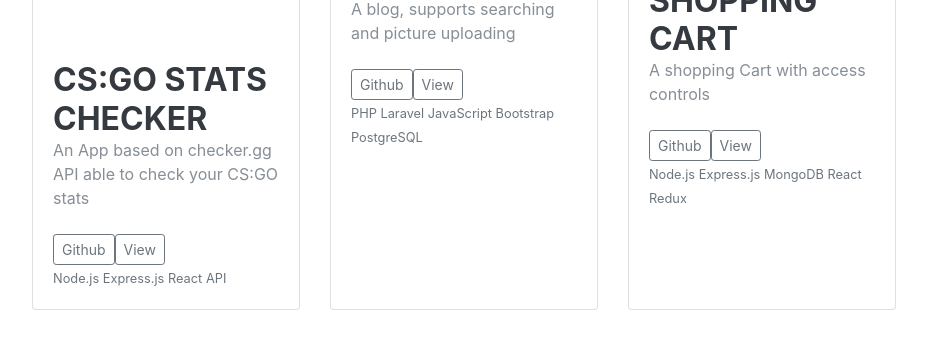
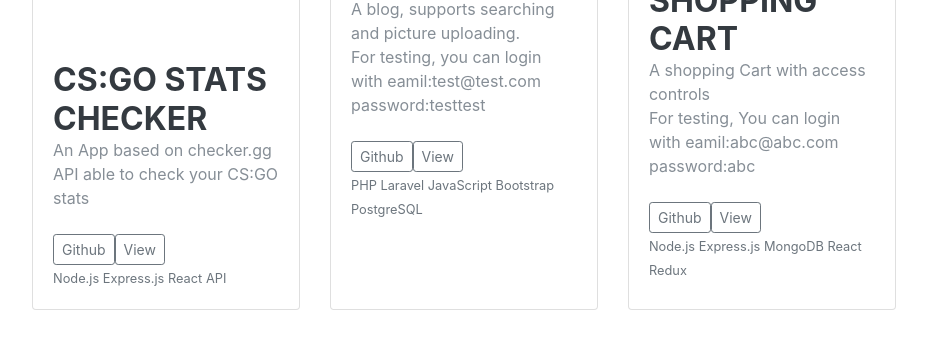
Before and after one commit to willzhiwang/willzhiwang.github.io, a plain HTML site: page index.html in a window 1280 px wide. Shown: the part 3598-3947 px from the top of the page, without its empty margins (176-1103 px from the left). Drawn offline with nearby package versions, Linux system fonts and the light colour scheme; a web font is replaced by a local one.

Commit message:
Update index.html

```diff
--- a/index.html
+++ b/index.html
@@ -289,7 +289,10 @@
                             <div class="card-body">
                                 <h3 class="mb-0">Blog</h3>
                                 <div>
-                                    A blog, supports searching and picture uploading
+                                    A blog, supports searching and picture uploading.
+                                </div>
+                                <div>
+                                    For testing, you can login with eamil:test@test.com password:testtest
                                 </div>
                                 <br>
                                 <div class="d-flex justify-content-between align-items-center">
@@ -321,6 +324,10 @@
                                 <h3 class="mb-0">Shopping Cart</h3>
                                 <div>
                                     A shopping Cart with access controls
+
+                                </div>
+                                <div>
+                                    For testing, You can login with eamil:abc@abc.com password:abc
                                 </div>
                                 <br>
                                 <div class="d-flex justify-content-between align-items-center">
@@ -344,8 +351,6 @@
                             </div>
                         </div>
                     </div>
-
-
                 </div>
             </div>
         </section>
```
